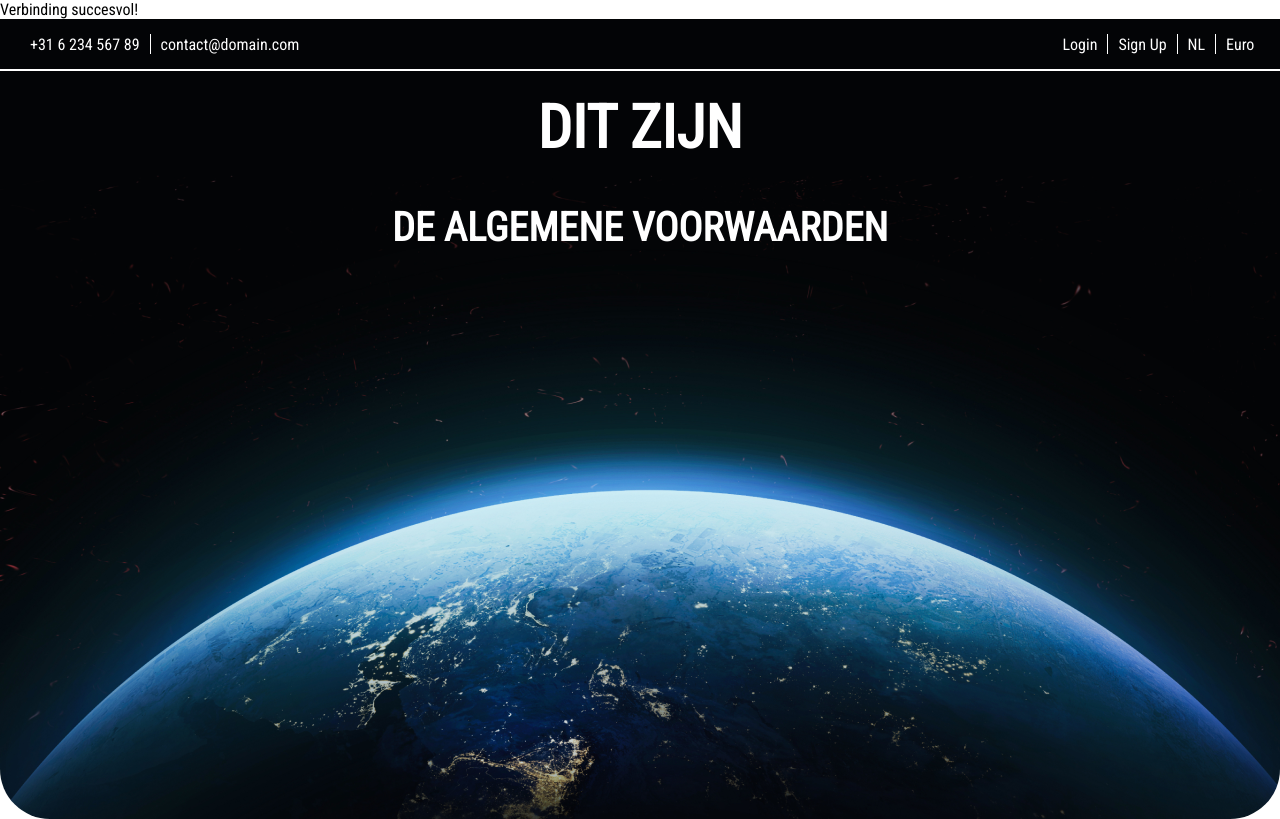
After one commit to SergioGomezAlvarez/Reisorganisatie, a PHP site: page /algemene_voorwaarden.php in a window 1280 px wide. The commit adds this page. Run offline with PHP 8.4, Linux system fonts and the light colour scheme.

Commit message:
login en logout login en loguit gemaakt, bezig met algemene voorwaarden

```diff
--- /dev/null
+++ b/algemene_voorwaarden.php
@@ -0,0 +1,65 @@
+<?php
+session_start();
+$db_username = 'root';
+$db_password = '';
+
+try {
+    $conn = new PDO('mysql:host=localhost;dbname=db_login', $db_username, $db_password);
+    $conn->setAttribute(PDO::ATTR_ERRMODE, PDO::ERRMODE_EXCEPTION);
+    echo "Verbinding succesvol!";
+} catch (PDOException $e) {
+    die("Verbinding mislukt: " . $e->getMessage());
+}
+?>
+<!DOCTYPE html>
+<html lang="en">
+
+<head>
+    <meta charset="UTF-8">
+    <meta http-equiv="X-UA-Compatible" content="IE=edge">
+    <meta name="viewport" content="width=device-width, initial-scale=1.0">
+    <title>Document</title>
+    <link rel="stylesheet" href="css/algemene_voorwaarden.css">
+    <link rel="stylesheet" media=" screen and (max-width:768px)" href="mobile.css" />
+    <link rel="preconnect" href="https://fonts.googleapis.com">
+    <link rel="preconnect" href="https://fonts.gstatic.com" crossorigin>
+    <link
+        href="https://fonts.googleapis.com/css2?family=Open+Sans:ital,wght@0,400;1,600&family=Roboto+Condensed&display=swap"
+        rel="stylesheet">
+    <script src="https://unpkg.com/scrollreveal"></script>
+</head>
+
+</head>
+
+<body>
+    <header class="header">
+        <nav>
+            <div class="navigatie-first">
+                <a href="bestemming.php">+31 6 234 567 89</a>
+                <span class="scheidingslijn"></span>
+                <a href="Contact.php">contact@domain.com</a>
+            </div>
+            <div class="navigatie-second">
+                <?php if (isset($_SESSION['login'])) { ?>
+                    <a href="logout.php">Logout</a>
+                    <span class="scheidingslijn"></span>
+                <?php } ?>
+                <a href="login.php">Login</a>
+                <span class="scheidingslijn"></span>
+                <a href="#">Sign Up</a>
+                <span class="scheidingslijn"></span>
+                <a href="#">NL</a>
+                <span class="scheidingslijn"></span>
+                <a href="#">Euro</a>
+            </div>
+        </nav>
+        <div class="top-text-bg">
+            <h1 class="top-text1">
+                DIT ZIJN
+            </h1>
+            <h1 class="top-text2">
+                DE ALGEMENE VOORWAARDEN
+            </h1>
+        </div>
+    </div>
+</body>
--- a/bestemming.php
+++ b/bestemming.php
@@ -202,6 +202,9 @@ try {
             </div>
         </div>
         </div>
+        <div class="terug-div">
+            <a class="algemene-voorwaarden-button" href="algemene_voorwaarden.php">Algemene Voorwaarden</a>
+        </div>
     </main>
     <div class="hotel-titel-bg">
         <h1 class="hotel-titel">Hotel Le Meurice</h1>
--- /dev/null
+++ b/css/algemene_voorwaarden.css
@@ -0,0 +1,222 @@
+* {
+    padding: 0px;
+    margin: 0px;
+}
+
+* {
+    padding: 0px;
+    margin: 0px;
+    font-family: 'Open Sans', sans-serif;
+    font-family: 'Roboto Condensed', sans-serif;
+}
+
+html,
+body {
+    font-size: 16px;
+}
+
+nav {
+    display: flex;
+    width: 98%;
+    height: 50px;
+    padding-left: 30px;
+    border-bottom: 2px solid rgb(255, 255, 255);
+
+}
+
+.navigatie-first {
+    display: flex;
+    flex: 1;
+    align-items: center;
+    color: white;
+    text-decoration: none;
+}
+
+.navigatie-first a {
+    text-decoration: none;
+    color: white;
+}
+
+.scheidingslijn {
+    height: 20px;
+    width: 1px;
+    background-color: white;
+    margin: 0 10px;
+    display: inline-block;
+}
+
+.navigatie-second {
+    display: flex;
+
+    align-items: center;
+    padding-right: 30px;
+    color: white;
+    text-decoration: none;
+}
+
+.navigatie-second a {
+    text-decoration: none;
+    color: white;
+}
+
+.header {
+    background: url(../img/Showcase-Cover.png) no-repeat center center fixed;
+    min-height: 800px;
+    border-radius: 0 0 50px 50px;
+    display: flex;
+    flex-direction: column;
+}
+
+.top-info {
+    width: 100%;
+    height: 170px;
+
+    display: flex;
+}
+
+.top-logo {
+    width: 30%;
+    height: 100%;
+
+    display: flex;
+    justify-content: center;
+    align-items: center;
+}
+
+.top-midden-info {
+    display: flex;
+    flex-direction: row;
+    justify-content: space-around;
+    align-items: center;
+    width: 45%;
+    height: 100%;
+}
+
+.top-zoeken {
+    width: 30%;
+    height: 100%;
+
+    display: flex;
+    justify-content: space-around;
+    align-items: center;
+
+}
+
+.logo-img {
+    width: 150px;
+    mix-blend-mode: difference;
+}
+
+.mijn-reservring-box {
+    width: 40%;
+    height: 20%;
+    background-color: rgba(70, 95, 100, 0.59);
+    border-radius: 3px;
+    padding: 2px 5px;
+    display: flex;
+    align-items: center;
+    justify-content: center;
+}
+
+.mijn-reservering-text {
+    color: white;
+    font-size: 1.4rem;
+    font-weight: 60;
+    text-decoration: none;
+}
+
+.mijn-reservering-text,
+.mijn-reservering-text {
+    box-shadow: inset 0 0 0 2em var(--hover);
+}
+
+.underline-button {
+    position: relative;
+    display: inline-block;
+    border: none;
+    background: none;
+    font-family: Arial, sans-serif;
+    font-size: 1rem;
+    color: white;
+    text-decoration: none;
+    cursor: pointer;
+}
+
+/* CSS for the white line */
+.underline-button::after {
+    content: "";
+    position: absolute;
+    left: 0;
+    bottom: -2px;
+    width: 100%;
+    height: 2px;
+    background-color: #fff;
+}
+
+.rotate-90 {
+    transform: rotate(90deg);
+}
+
+.top-text-bg {
+    display: flex;
+    flex-direction: column;
+    justify-content: space-around;
+    align-items: center;
+    width: 100%;
+    height: 200px;
+}
+
+.top-text1 {
+    font-size: 3.75rem;
+    color: white;
+}
+
+.top-text2 {
+    font-size: 2.5rem;
+    color: white;
+}
+
+.parent {
+    position: relative;
+}
+
+.input {
+    outline: none;
+    border: none;
+    border-radius: 6px;
+    padding: 6px 0px;
+    width: 40px;
+    background-color: rgba(150, 150, 150, 0.51);
+    transition: width 0.3s ease;
+}
+
+.input::placeholder {
+    color: rgb(255, 255, 255);
+}
+
+.parent.active .input {
+    width: 200px;
+}
+
+.btn {
+    width: 40px;
+    padding: 7px 10px;
+    cursor: pointer;
+    border-radius: 4px;
+    border: none;
+    background-color: black;
+    display: inline;
+    box-shadow: 0 0 5px rgba(0, 0, 0, 0.2);
+    position: absolute;
+    top: 0;
+    left: 0;
+    transition: transform 0.3s ease;
+}
+
+.parent.active .btn {
+    transform: translateX(162px);
+}
+
+.fa-solid {
+    color: #ffffff;
+}
--- a/index.php
+++ b/index.php
@@ -1,4 +1,5 @@
 <?php
+session_start();
 $db_username = 'root';
 $db_password = '';
 
--- a/logout.php
+++ b/logout.php
@@ -1,6 +1,6 @@
 <?php
-
-if (isset($_SESSION['username'])) {
+session_start();
+if (isset($_SESSION['login'])) {
 	session_destroy();
 	// Stuur de gebruiker door naar de uitlogpagina of een andere gewenste bestemming
 	header("Location: index.php"); // Vervang "logout.php" door de gewenste bestemming
```
Also changed, not shown: css/bestemming.css (+22 -0 lines), login_query.php (+11 -10 lines).
